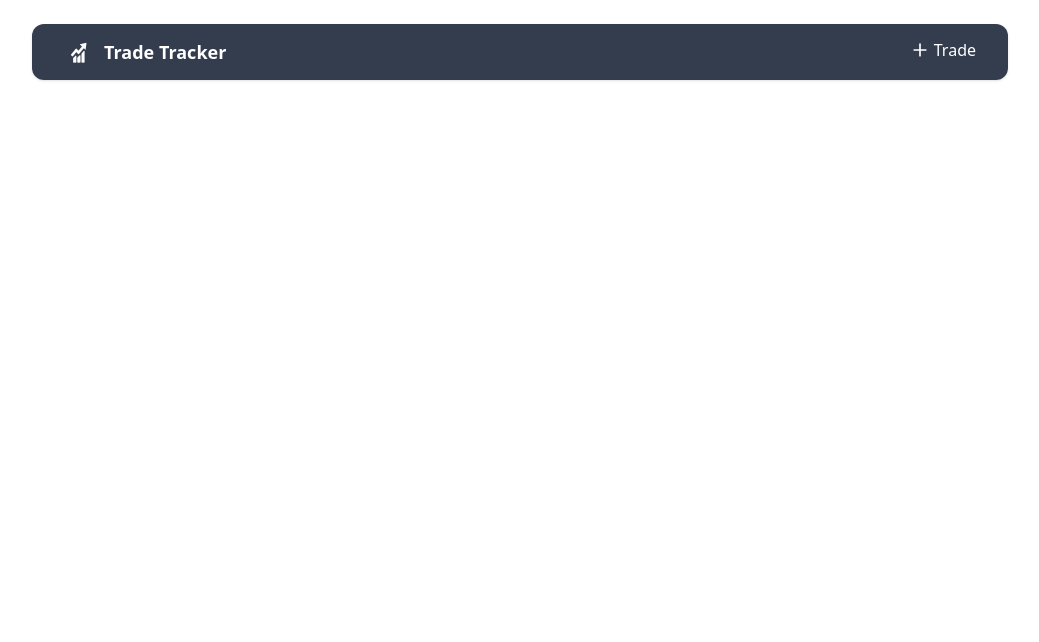
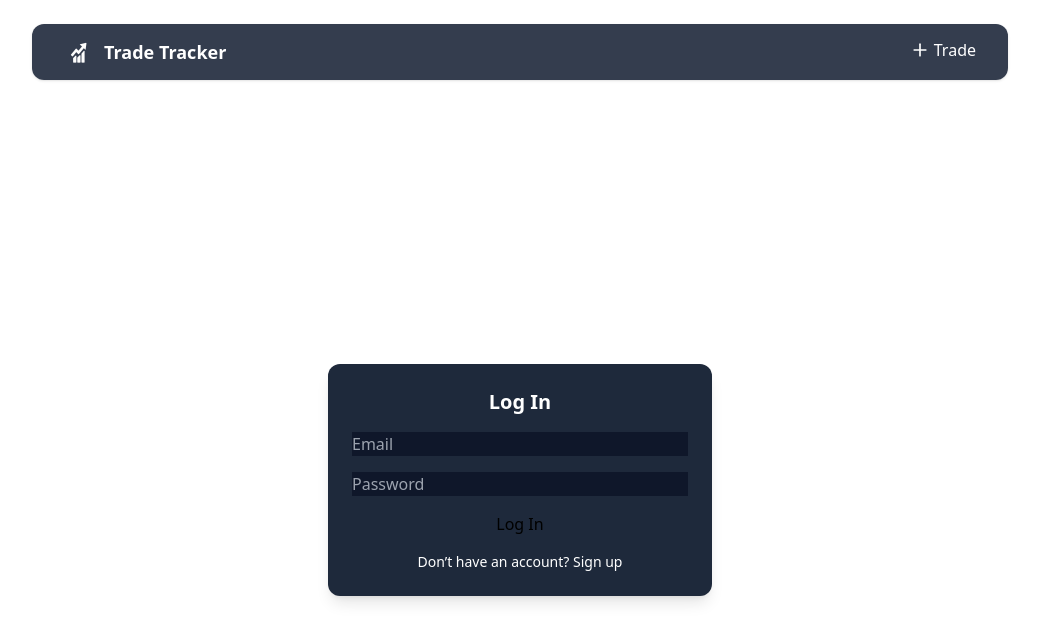
Before and after one commit to freddycmh/Trade-Tracker, a React (Vite) app in the folder frontend/: page /login in a window 1280 px wide. Before the commit this address had no page. Shown: the top 642 px of the page, without its empty margins (120-1159 px from the left). Built offline with nearby package versions, Linux system fonts and the light colour scheme.

Commit message:
added login and signin page

```diff
--- a/frontend/src/App.jsx
+++ b/frontend/src/App.jsx
@@ -1,19 +1,34 @@
 import React from "react";
-import { BrowserRouter, Routes, Route } from "react-router-dom";
+import { BrowserRouter, Routes, Route, Navigate } from "react-router-dom";
 import Navbar from "./components/Navbar";
 import HomePage from "./pages/HomePage";
 import CreateTrade from "./pages/CreateTrade";
 import EditTrade from "./pages/EditTrade";
+import Login from "./pages/Login";
+import Signup from "./pages/Signup";
 
 const App = () => {
+  const token = localStorage.getItem("token");
+
   return (
     <BrowserRouter>
       <div className="w-full sm:w-4/5 mx-auto p-6">
         <Navbar />
         <Routes>
-          <Route path="/" element={<HomePage />} />
-          <Route path="/create" element={<CreateTrade />} />
-          <Route path="/edit/:id" element={<EditTrade />} />
+          <Route
+            path="/"
+            element={token ? <HomePage /> : <Navigate to="/login" />}
+          />
+          <Route
+            path="/create"
+            element={token ? <CreateTrade /> : <Navigate to="/login" />}
+          />
+          <Route
+            path="/edit/:id"
+            element={token ? <EditTrade /> : <Navigate to="/login" />}
+          />
+          <Route path="/login" element={<Login />} />
+          <Route path="/signup" element={<Signup />} />
         </Routes>
       </div>
     </BrowserRouter>
--- a/frontend/src/lib/axios.js
+++ b/frontend/src/lib/axios.js
@@ -1,11 +1,17 @@
 import axios from "axios";
 
-const BASE_URL = "http://localhost:5005/api"
+const BASE_URL = "http://localhost:5005/api";
 
 const api = axios.create({
-    baseURL: BASE_URL,
+  baseURL: BASE_URL,
 });
 
-
+api.interceptors.request.use((config) => {
+  const token = localStorage.getItem("token");
+  if (token) {
+    config.headers.Authorization = `Bearer ${token}`;
+  }
+  return config;
+});
 
 export default api;
--- /dev/null
+++ b/frontend/src/pages/Login.jsx
@@ -0,0 +1,64 @@
+import React, { useState } from "react";
+import { useNavigate } from "react-router-dom";
+import api from "../lib/axios";
+
+const Login = () => {
+  const navigate = useNavigate();
+  const [form, setForm] = useState({ email: "", password: "" });
+
+  const handleChange = (e) => {
+    setForm({ ...form, [e.target.name]: e.target.value });
+  };
+
+  const handleSubmit = async (e) => {
+    e.preventDefault();
+    try {
+      const res = await api.post("/auth/login", form);
+      localStorage.setItem("token", res.data.token);
+      navigate("/");
+    } catch (err) {
+      alert("Login failed");
+      console.error(err);
+    }
+  };
+
+  return (
+    <div className="min-h-screen flex items-center justify-center">
+      <form
+        onSubmit={handleSubmit}
+        className="bg-slate-800 p-6 rounded-xl space-y-4 w-full max-w-sm shadow-lg"
+      >
+        <h2 className="text-xl font-bold text-white text-center">Log In</h2>
+        <input
+          name="email"
+          type="email"
+          placeholder="Email"
+          className="input input-bordered w-full bg-slate-900 text-white"
+          value={form.email}
+          onChange={handleChange}
+          required
+        />
+        <input
+          name="password"
+          type="password"
+          placeholder="Password"
+          className="input input-bordered w-full bg-slate-900 text-white"
+          value={form.password}
+          onChange={handleChange}
+          required
+        />
+        <button className="btn btn-primary w-full" type="submit">
+          Log In
+        </button>
+        <p className="text-sm text-white text-center">
+          Don’t have an account?{" "}
+          <a className="link" href="/signup">
+            Sign up
+          </a>
+        </p>
+      </form>
+    </div>
+  );
+};
+
+export default Login;
--- /dev/null
+++ b/frontend/src/pages/Signup.jsx
@@ -0,0 +1,64 @@
+import React, { useState } from "react";
+import { useNavigate } from "react-router-dom";
+import api from "../lib/axios";
+
+const Signup = () => {
+  const navigate = useNavigate();
+  const [form, setForm] = useState({ email: "", password: "" });
+
+  const handleChange = (e) => {
+    setForm({ ...form, [e.target.name]: e.target.value });
+  };
+
+  const handleSubmit = async (e) => {
+    e.preventDefault();
+    try {
+      const res = await api.post("/auth/register", form);
+      localStorage.setItem("token", res.data.token);
+      navigate("/");
+    } catch (err) {
+      alert("Signup failed");
+      console.error(err);
+    }
+  };
+
+  return (
+    <div className="min-h-screen flex items-center justify-center ">
+      <form
+        onSubmit={handleSubmit}
+        className="bg-slate-800 p-6 rounded-xl space-y-4 w-full max-w-sm shadow-lg"
+      >
+        <h2 className="text-xl font-bold text-white text-center">Sign Up</h2>
+        <input
+          name="email"
+          type="email"
+          placeholder="Email"
+          className="input input-bordered w-full bg-slate-900 text-white"
+          value={form.email}
+          onChange={handleChange}
+          required
+        />
+        <input
+          name="password"
+          type="password"
+          placeholder="Password"
+          className="input input-bordered w-full bg-slate-900 text-white"
+          value={form.password}
+          onChange={handleChange}
+          required
+        />
+        <button className="btn btn-primary w-full" type="submit">
+          Sign Up
+        </button>
+        <p className="text-sm text-white text-center">
+          Already have an account?{" "}
+          <a className="link" href="/login">
+            Log in
+          </a>
+        </p>
+      </form>
+    </div>
+  );
+};
+
+export default Signup;
```
